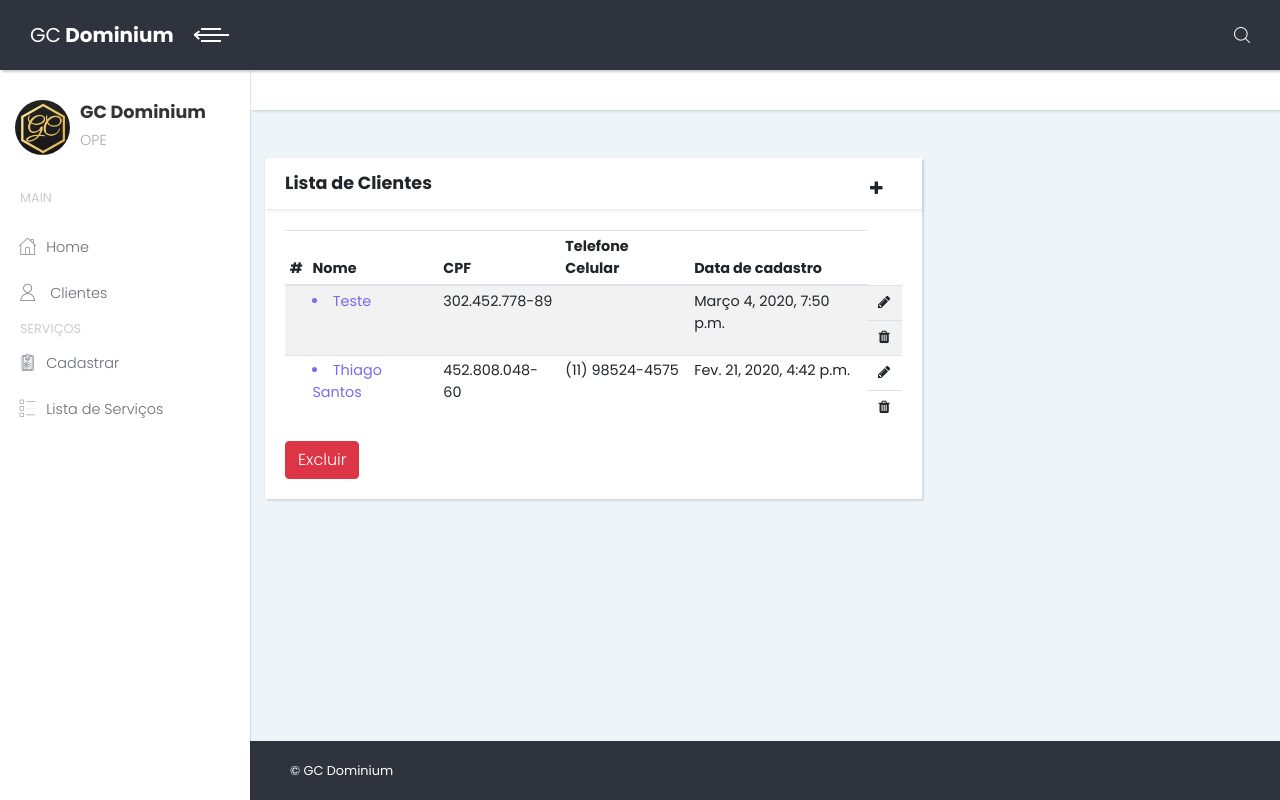
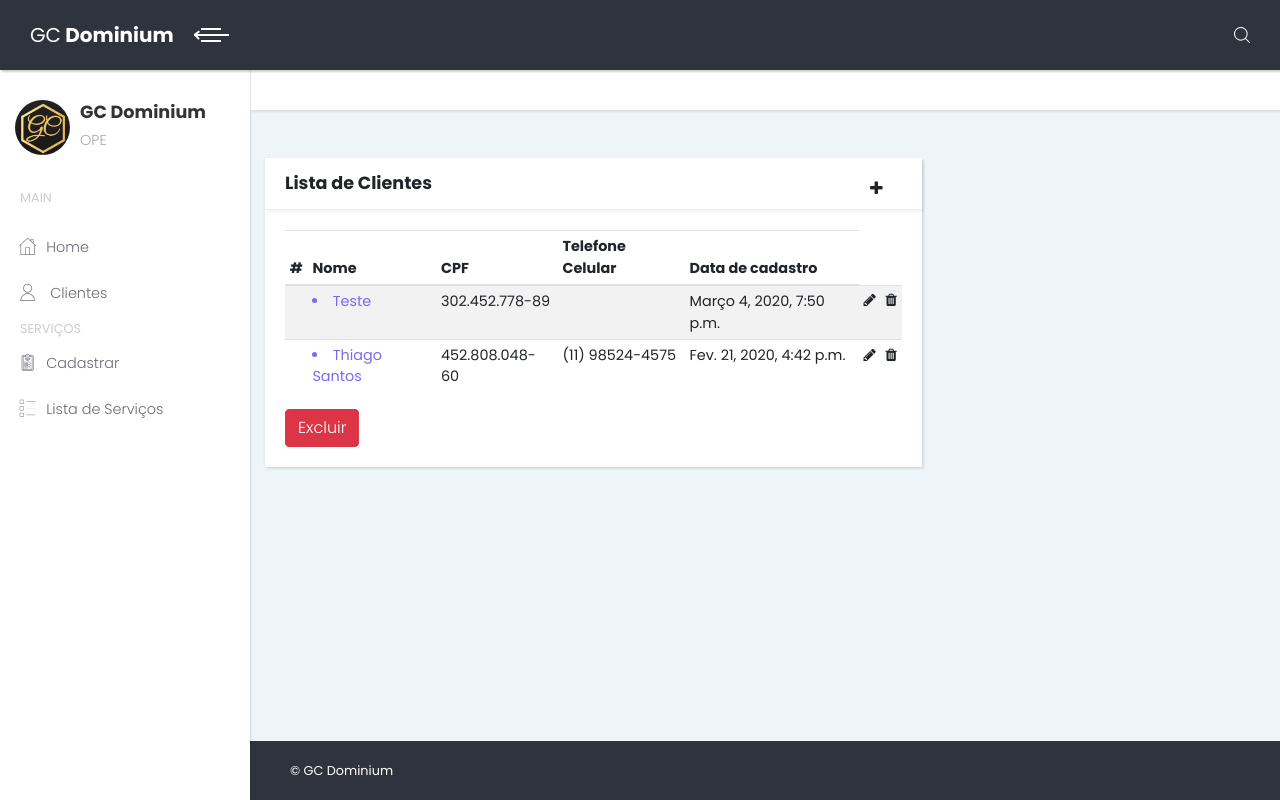
Before and after one commit to caiquegoncalves21/OPE, a Django app: page /clientes/lista/ in a window 1280 px wide. Run offline with Django 3.2, Linux system fonts and the light colour scheme; data comes from the database, SQL or seed files in the repository; some libraries are stand-ins or nearby versions.

Commit message:
Clientes lista - ajustando os botões de editar e remover

```diff
--- a/web/static/css/custom.css
+++ b/web/static/css/custom.css
@@ -4,14 +4,6 @@ li.active{
     background-color: red;
 }
 
-.button-editar{
-    display: flex;
-    align-items: center;
-    justify-content: center;
-    width: 35px;
-    height: 35px;
-}
-
 .button-editar-href{
     padding: 0;
     text-align: center;
--- a/web/templates/clientes/cliente_list.html
+++ b/web/templates/clientes/cliente_list.html
@@ -33,7 +33,7 @@
                         <td>{{ field.tel_cel }}</td>
                         <td>{{ field.data_cadastro }}</td>
                         <td class="button-editar"><a href="{% url 'cliente_edit' field.cpf %}" class="dropdown-item button-editar-href"><i class="fa fa-pencil"></i></a></td>
-                        <td class="button-editar"><a data-toggle="modal" data-target="#del_cliente"
+                        <td class="button-remover"><a data-toggle="modal" data-target="#del_cliente"
                            href="{% url 'cliente_edit' field.cpf %}" class="dropdown-item button-editar-href"><i class="fa fa-trash"></i></a></td>
                       </tr>
             {% endfor %}
--- a/web/templates/services/services_cad.html
+++ b/web/templates/services/services_cad.html
@@ -36,7 +36,7 @@
 
             <div class="form-group col-md-9">
               <label for="id_descricao">Descrição</label>
-              <textarea name="descricao" class="form-control" rows="12" required id="id_descricao" placeholder="Fale um pouco sobre este serviço"></textarea>
+              <textarea name="descricao" class="form-control" rows="12" col="20" required id="id_descricao" placeholder="Fale um pouco sobre este serviço"></textarea>
 
             </div>
           </div>
--- a/web/templates/services/services_edit.html
+++ b/web/templates/services/services_edit.html
@@ -43,7 +43,7 @@
 
               <div class="form-group col-md-9">
                 <label for="id_descricao">Descrição</label>
-                <textarea name="descricao" class="form-control" rows="12" required id="id_descricao" placeholder="Fale um pouco sobre este serviço"></textarea>
+                <textarea name="descricao" class="form-control" rows="12" col="5" required id="id_descricao" placeholder="Fale um pouco sobre este serviço"></textarea>
 
               </div>
             <!-- <div class="form-group">
```
